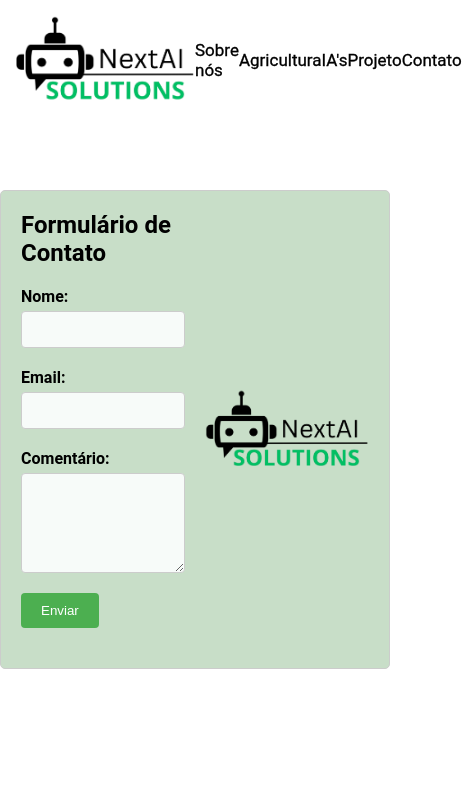
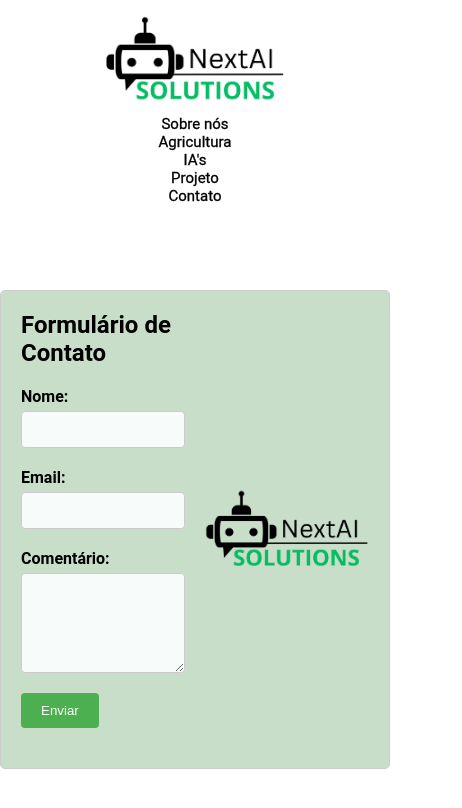
Before and after one commit to MateusFattori/WebGS, a plain HTML site: page contact.html in a window 390 px wide. Shown: the whole page, 462 px wide, since content can reach past the window. Drawn offline with Linux system fonts and the light colour scheme.

Commit message:
Add files via upload

```diff
--- a/styles/contact.css
+++ b/styles/contact.css
@@ -63,6 +63,8 @@ p {
     margin-bottom: 20px;
 }
 
+
+
 .container {
     display: flex;
     align-items: center;
@@ -74,12 +76,10 @@ p {
     background-color: #fff;
     margin-bottom: 60px;
 }
-
 .form-wrapper {
     flex: 1;
     margin-right: 20px;
 }
-
 .form-group {
     margin-bottom: 20px;
 }
@@ -146,3 +146,20 @@ footer{
     line-height: 20px;
 
     }
+
+    @media screen and (max-width: 768px) {
+
+        .BoxContainerCabecalho {
+            flex-direction: column;
+            align-items: center;
+        }
+
+        .BoxContainerCabecalho .logo {
+            margin-bottom: 10px;
+        }
+
+        .linkNav {
+
+            font-size: 15px;
+        }
+    }
```
